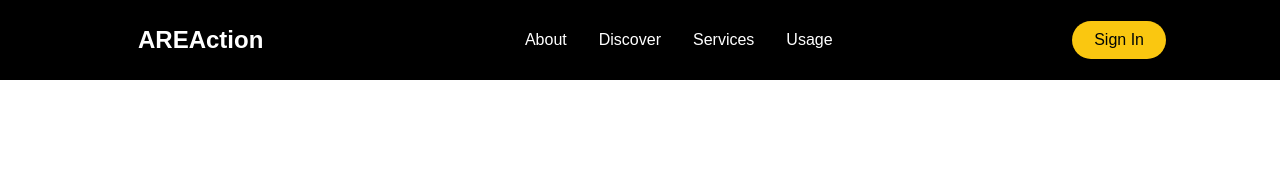
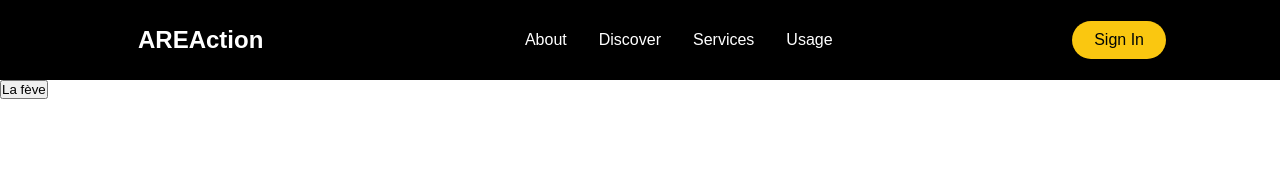
Before and after one commit to VictorHarri-Chal/AREA, a React (Create React App) app in the folder area/: page / in a window 1280 px wide. Shown: the top 170 px of the page. Built offline with nearby package versions, Linux system fonts and the light colour scheme.

Commit message:
[ADD] Added api fetch test

```diff
--- a/area/src/App.js
+++ b/area/src/App.js
@@ -3,10 +3,17 @@ import './App.css';
 import Home from './pages'
 import { BrowserRouter as Router } from 'react-router-dom';
 
+function fetchAPI() {
+    fetch("https://jsonplaceholder.typicode.com/users")
+        .then(res => res.json())
+        .then(data => console.log(data))
+}
+
 function App() {
     return (
         <Router>
             <Home />
+            <button onClick={(event)=>fetchAPI()}>La fève</button>
         </Router>
     );
 }
```
Also changed, not shown: 2 other files (tests, documents, lock files or other folders).
